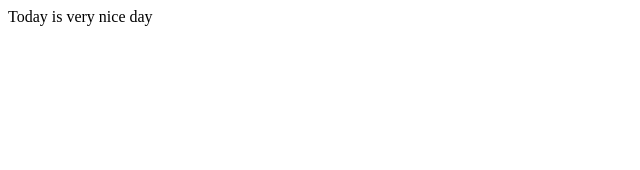
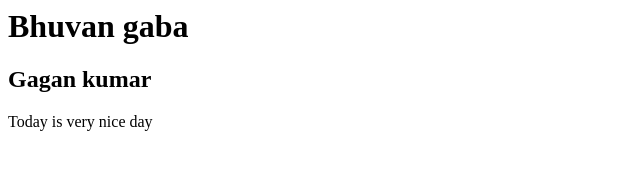
Before and after one commit to Bhuvanji14/Git-Reset-Command, a plain HTML site: page index.html in a window 1280 px wide. Shown: the whole page, without its empty margins (0-640 px from the left). Drawn offline with Linux system fonts and the light colour scheme.

Commit message:
Third commit

```diff
--- a/index.html
+++ b/index.html
@@ -4,5 +4,8 @@
             The Git Reset command
         </title>
     </head>
-    <body>Today is very nice day</body>
+    <body>
+        <h1>Bhuvan gaba</h1>
+            <h2>Gagan kumar</h2>
+    Today is very nice day</body>
 </html>
```
